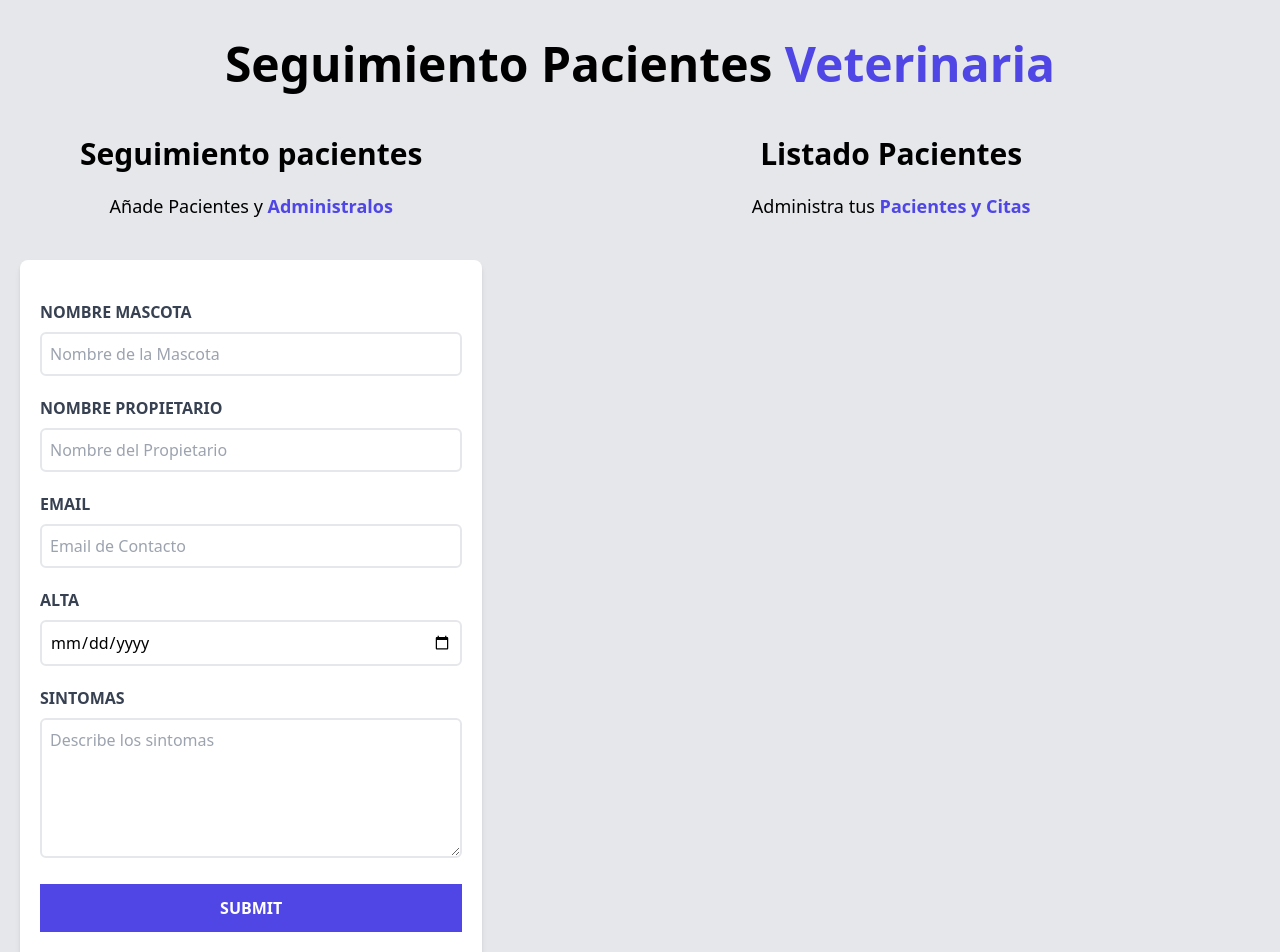
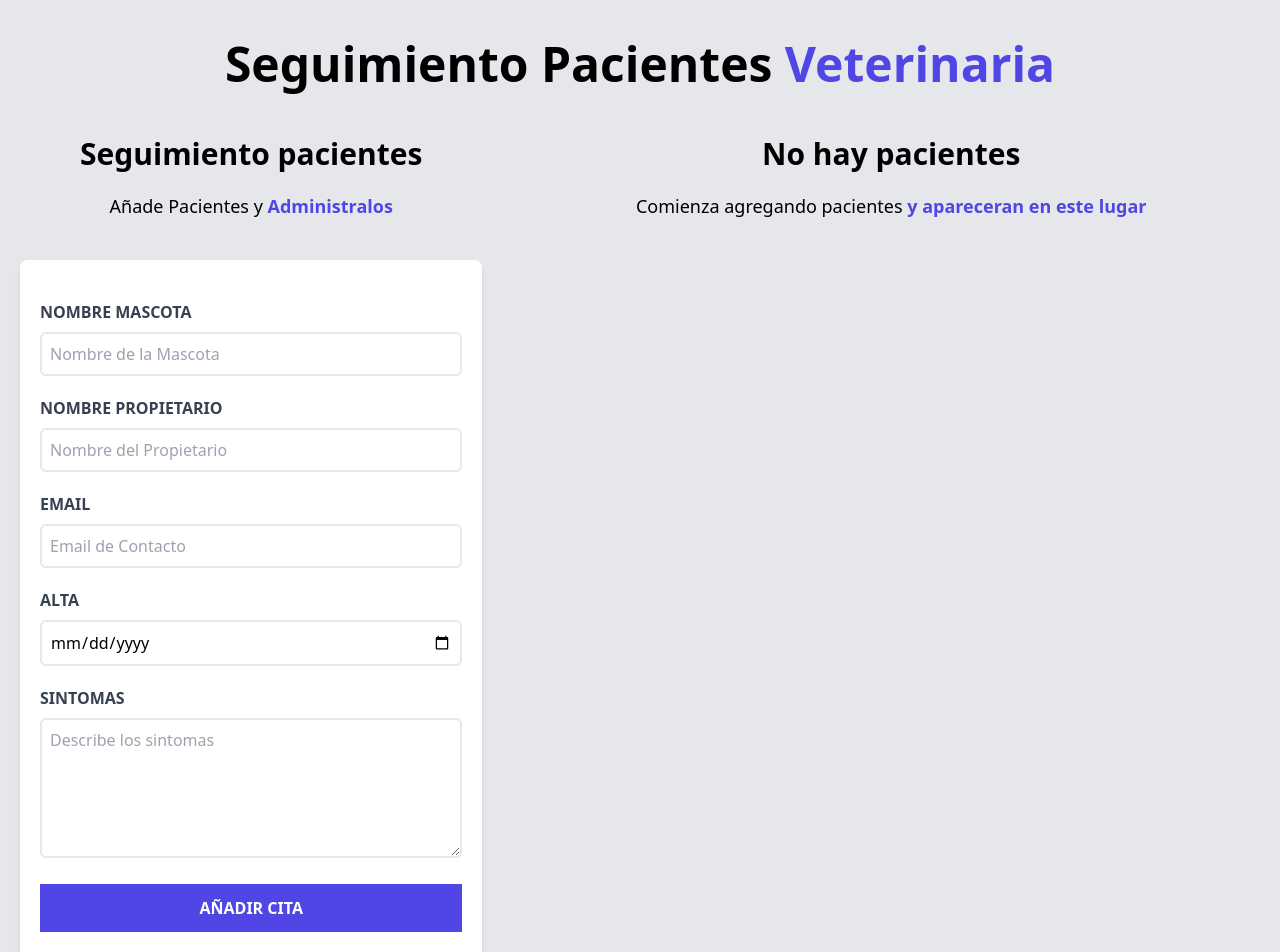
Before and after one commit to iamangelmp/citas-veterinaria, a React (Vite) app: page / in a window 1280 px wide. Shown: the part 40-992 px from the top of the page. Built offline with nearby package versions, Linux system fonts and the light colour scheme.

Commit message:
read and create objects

```diff
--- a/src/App.jsx
+++ b/src/App.jsx
@@ -6,6 +6,7 @@ import PatienrsList from "./components/PatienrsList";
 function App() {
 
   const[patients,setPatients] = useState([]);
+  const[patient, setPatient] = useState({});
 
   return (
     <div className="container mx-auto mt-20">
@@ -14,9 +15,11 @@ function App() {
         <Form
           patients={patients}
           setPatients={setPatients}
+          patient={patient}
         />
         <PatienrsList
           patients={patients}
+          setPatient={setPatient}
         />
       </div>
     </div>
--- a/src/components/Form.jsx
+++ b/src/components/Form.jsx
@@ -1,40 +1,49 @@
-import Error from './Error';
-import { useState, useEffect} from 'react';
+import Error from "./Error";
+import { useState, useEffect } from "react";
 
-function Form({patients, setPatients}) {
-  const [nombreMascota, setNombreMascota] = useState('');
-  const [nombreProp, setNombreProp] = useState('');
-  const [email, setEmail] = useState('');
-  const [fecha, setFecha] = useState('');
-  const [sintomas, setSintomas] = useState('');
+function Form({ patients, setPatients, patient }) {
+  const [nombreMascota, setNombreMascota] = useState("");
+  const [nombreProp, setNombreProp] = useState("");
+  const [email, setEmail] = useState("");
+  const [fecha, setFecha] = useState("");
+  const [sintomas, setSintomas] = useState("");
   const [error, setErrores] = useState(false);
 
-  function generateId(){
+  useEffect(() => {
+    if (Object.keys(patient).length > 0) {
+      setNombreMascota(patient.nombreMascota);
+      setNombreProp(patient.nombreProp);
+      setEmail(patient.email);
+      setFecha(patient.fecha);
+      setSintomas(patient.sintomas);
+    }
+  }, [patient]);
+
+  function generateId() {
     const random = Math.random().toString(36).substr(2);
     const fecha = Date.now().toString(36);
 
     return random + fecha;
   }
 
-  function handleSubmit(e){
+  function handleSubmit(e) {
     e.preventDefault();
-    if([nombreMascota,nombreProp,email,fecha,sintomas].includes('')){
-      console.log('revisa que el formulario este completo');
+    if ([nombreMascota, nombreProp, email, fecha, sintomas].includes("")) {
+      console.log("revisa que el formulario este completo");
       return setErrores(true);
     }
 
-    const dataObj ={
+    const dataObj = {
       id: generateId(),
       nombreMascota,
       nombreProp,
       email,
       fecha,
-      sintomas
-    }
+      sintomas,
+    };
 
     setErrores(false);
     setPatients([...patients, dataObj]);
-
   }
 
   return (
@@ -46,11 +55,17 @@ function Form({patients, setPatients}) {
         <span className="text-indigo-600 font-bold">Administralos</span>
       </p>
 
-      <form onSubmit={handleSubmit} className="bg-white shadow-md rounded-lg py-10 px-5 mb-10 mx-5">
-        {error && <Error msj='Todos los campos son obligatorios'/>}
+      <form
+        onSubmit={handleSubmit}
+        className="bg-white shadow-md rounded-lg py-10 px-5 mb-10 mx-5"
+      >
+        {error && <Error msj="Todos los campos son obligatorios" />}
 
         <div className="mb-5">
-          <label htmlFor="nombre_mascota" className="block text-gray-700 font-bold uppercase">
+          <label
+            htmlFor="nombre_mascota"
+            className="block text-gray-700 font-bold uppercase"
+          >
             Nombre Mascota
           </label>
           <input
@@ -59,13 +74,17 @@ function Form({patients, setPatients}) {
             className="border-2 w-full p-2 mt-2 placeholder-gray-400 rounded-md"
             placeholder="Nombre de la Mascota"
             value={nombreMascota}
-            onChange={(e)=>{setNombreMascota(e.target.value)}}
-
+            onChange={(e) => {
+              setNombreMascota(e.target.value);
+            }}
           />
         </div>
 
         <div className="mb-5">
-          <label htmlFor="nombre_propietario" className="block text-gray-700 font-bold uppercase">
+          <label
+            htmlFor="nombre_propietario"
+            className="block text-gray-700 font-bold uppercase"
+          >
             Nombre Propietario
           </label>
           <input
@@ -74,12 +93,17 @@ function Form({patients, setPatients}) {
             className="border-2 w-full p-2 mt-2 placeholder-gray-400 rounded-md"
             placeholder="Nombre del Propietario"
             value={nombreProp}
-            onChange={(e)=>{setNombreProp(e.target.value)}}
+            onChange={(e) => {
+              setNombreProp(e.target.value);
+            }}
           />
         </div>
 
         <div className="mb-5">
-          <label htmlFor="email" className="block text-gray-700 font-bold uppercase">
+          <label
+            htmlFor="email"
+            className="block text-gray-700 font-bold uppercase"
+          >
             Email
           </label>
           <input
@@ -88,12 +112,17 @@ function Form({patients, setPatients}) {
             className="border-2 w-full p-2 mt-2 placeholder-gray-400 rounded-md"
             placeholder="Email de Contacto"
             value={email}
-            onChange={(e)=>{setEmail(e.target.value)}}
+            onChange={(e) => {
+              setEmail(e.target.value);
+            }}
           />
         </div>
 
         <div className="mb-5">
-          <label htmlFor="fecha_alta" className="block text-gray-700 font-bold uppercase">
+          <label
+            htmlFor="fecha_alta"
+            className="block text-gray-700 font-bold uppercase"
+          >
             Alta
           </label>
           <input
@@ -101,23 +130,36 @@ function Form({patients, setPatients}) {
             type="date"
             className="border-2 w-full p-2 mt-2 placeholder-gray-400 rounded-md"
             value={fecha}
-            onChange={(e)=>{setFecha(e.target.value)}}
+            onChange={(e) => {
+              setFecha(e.target.value);
+            }}
           />
         </div>
 
         <div className="mb-5">
-          <label htmlFor="sintomas" className="block text-gray-700 font-bold uppercase">
+          <label
+            htmlFor="sintomas"
+            className="block text-gray-700 font-bold uppercase"
+          >
             Sintomas
           </label>
-          <textarea id="sintomas" rows="5" className="border-2 w-full p-2 mt-2 placeholder-gray-400 rounded-md"
+          <textarea
+            id="sintomas"
+            rows="5"
+            className="border-2 w-full p-2 mt-2 placeholder-gray-400 rounded-md"
             placeholder="Describe los sintomas"
             value={sintomas}
-            onChange={(e=>{setSintomas(e.target.value)})}
+            onChange={(e) => {
+              setSintomas(e.target.value);
+            }}
           />
         </div>
 
-        <input type="submit" className="bg-indigo-600 w-full p-3 text-white uppercase font-bold hover:bg-indigo-700 cursor-pointer transition-all" id="" />
-
+        <input
+          type="submit"
+          className="bg-indigo-600 w-full p-3 text-white uppercase font-bold hover:bg-indigo-700 cursor-pointer transition-all"
+          value={patient.id ? "Editar Cita" : "Añadir Cita"}
+        />
       </form>
     </div>
   );
--- a/src/components/PatienrsList.jsx
+++ b/src/components/PatienrsList.jsx
@@ -1,25 +1,41 @@
+import {useEffect} from 'react';
 import Patient from "./Patient";
 
-function PatienrsList({patients}) {
+function PatienrsList({ patients, setPatient }) {
+
+  useEffect(()=>{
+    if(patients.length >0){
+      console.log("nuevo paciente agregados");
+    }
+  },[setPatient]);
+
   return (
     <div className="mx-3 lg:w-3/5 md:w-1/2 h-screen overflow-y-scroll ">
-        <h2 className="font-black text-3xl text-center">Listado Pacientes</h2>
+      {patients && patients.length ? (
+        <>
+          <h2 className="font-black text-3xl text-center">Listado Pacientes</h2>
 
-        <p className="text-lg mt-5 text-center mb-10">
-        Administra tus {""}
-        <span className="text-indigo-600 font-bold">Pacientes y Citas</span>
-      </p>
+          <p className="text-lg mt-5 text-center mb-10">
+            Administra tus {""}
+            <span className="text-indigo-600 font-bold">Pacientes y Citas</span>
+          </p>
 
-      {patients.map((patient)=>
-        <Patient
-        key={patient.id}
-        patient={patient}
-        />
+          {patients.map((patient) => (
+            <Patient key={patient.id} patient={patient} setPatient={setPatient}/>
+          ))}
+        </>
+      ) : (
+        <>
+          <h2 className="font-black text-3xl text-center">No hay pacientes</h2>
+
+          <p className="text-lg mt-5 text-center mb-10">
+            Comienza agregando pacientes {""}
+            <span className="text-indigo-600 font-bold">y apareceran en este lugar</span>
+          </p>
+        </>
       )}
-
-
     </div>
-  )
+  );
 }
 
-export default PatienrsList
+export default PatienrsList;
--- a/src/components/Patient.jsx
+++ b/src/components/Patient.jsx
@@ -1,31 +1,50 @@
-function Patient({patient}) {
-    const {nombreMascota, nombreProp, email, fecha, sintomas} = patient;
+function Patient({ patient, setPatient }) {
+
+  const { nombreMascota, nombreProp, email, fecha, sintomas } = patient;
   return (
     <div>
       <div className="m-3 bg-white shadow-md px-5 py-10 rounded-md">
-        <p className="font-bold mb-3 text-gray-700 uppercase">Nombre: {''}
+        <p className="font-bold mb-3 text-gray-700 uppercase">
+          Nombre: {""}
           <span className="font-normal normal-case">{nombreMascota}</span>
         </p>
 
-        <p className="font-bold mb-3 text-gray-700 uppercase">Propietario: {''}
+        <p className="font-bold mb-3 text-gray-700 uppercase">
+          Propietario: {""}
           <span className="font-normal normal-case">{nombreProp}</span>
         </p>
 
-        <p className="font-bold mb-3 text-gray-700 uppercase">Email: {''}
+        <p className="font-bold mb-3 text-gray-700 uppercase">
+          Email: {""}
           <span className="font-normal normal-case">{email}</span>
         </p>
 
-        <p className="font-bold mb-3 text-gray-700 uppercase">Fecha: {''}
+        <p className="font-bold mb-3 text-gray-700 uppercase">
+          Fecha: {""}
           <span className="font-normal normal-case">{fecha}</span>
         </p>
 
-        <p className="font-bold mb-3 text-gray-700 uppercase">Sintoma s: {''}
+        <p className="font-bold mb-3 text-gray-700 uppercase">
+          Sintoma s: {""}
           <span className="font-normal normal-case">{sintomas}</span>
         </p>
 
+        <div className="flex justify-between mt-10">
+          <button
+            className="py-2 px-10 bg-indigo-600 hover:bg-indigo-700 text-white font-bold uppercase rounded-md"
+            type="button"
+            onClick={()=>setPatient(patient)}
+          >
+            Editar
+          </button>
+
+          <button
+          className="py-2 px-10 bg-red-600 hover:bg-red-700 text-white font-bold uppercase rounded-md"
+          type="button">Eliminar</button>
         </div>
       </div>
-  )
+    </div>
+  );
 }
 
 export default Patient;
```
Lines whose indentation alone changed are shown as unchanged.
